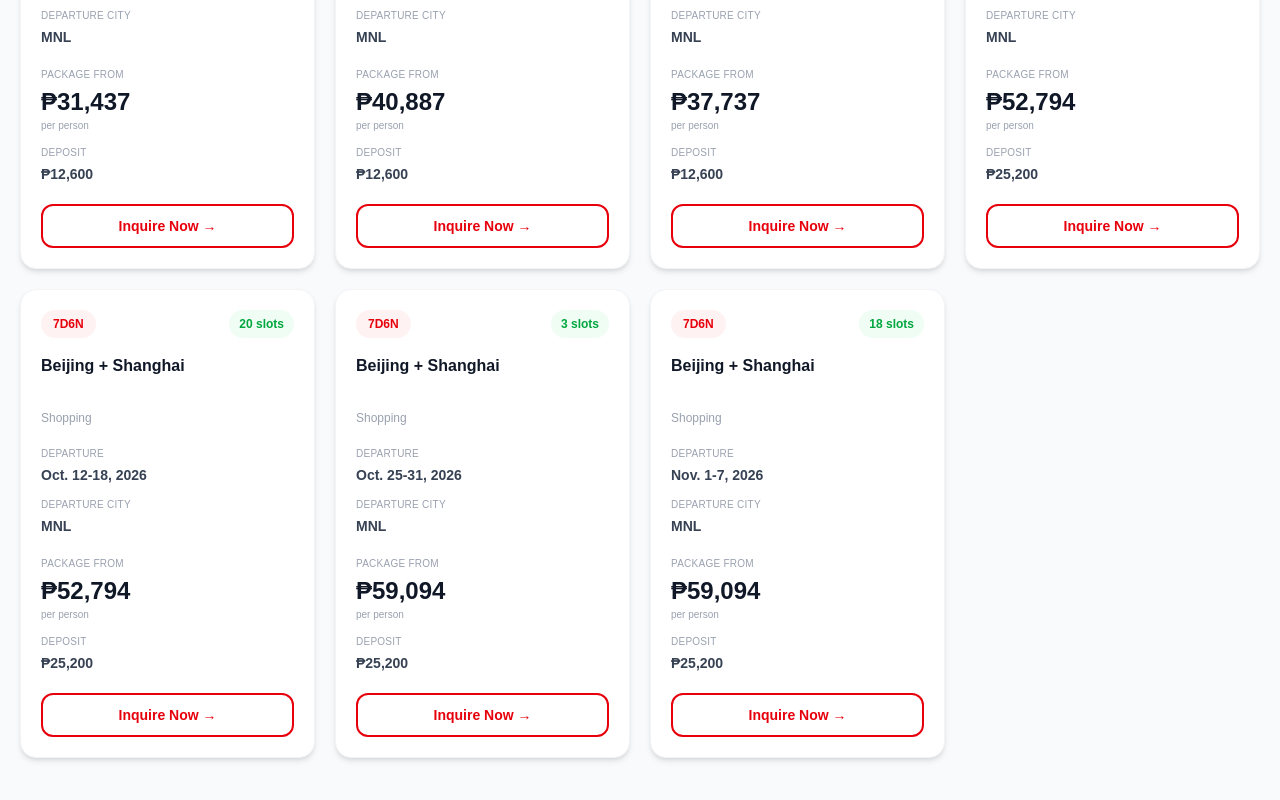
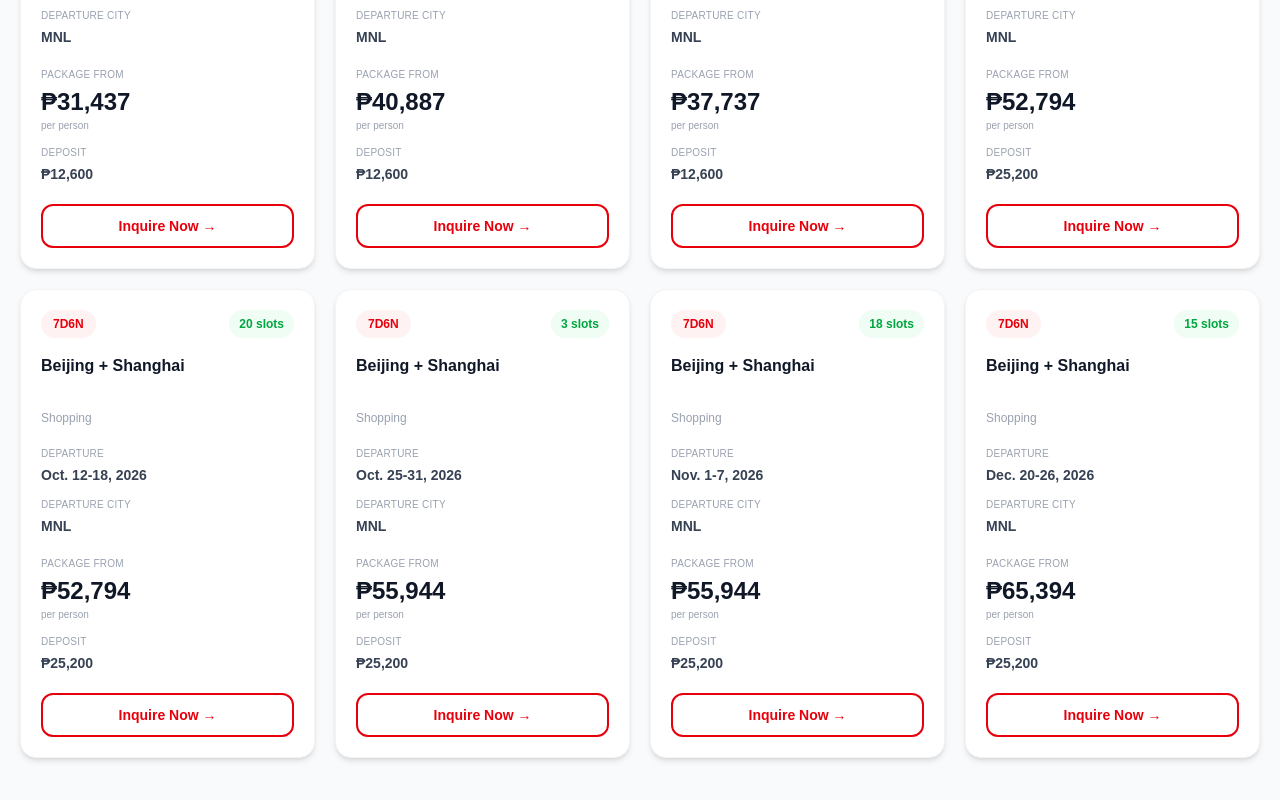
Before and after one commit to chingutravelandtours/chingu-website, a Next.js app: page /china-tours in a window 1280 px wide. Shown: the part 2963-3763 px from the top of the page. Built offline with nearby package versions, Linux system fonts and the light colour scheme.

Commit message:
Update page.tsx

```diff
--- a/app/china-tours/page.tsx
+++ b/app/china-tours/page.tsx
@@ -297,7 +297,7 @@ const packages: Package[] = [
   duration: "7D6N",
   dates: "Oct. 25-31, 2026",
   city: "MNL",
-  price: 938 * USD_TO_PHP,
+  price: 888 * USD_TO_PHP,
   slots: 3,
   deposit: 400 * USD_TO_PHP,
 },
@@ -308,8 +308,19 @@ const packages: Package[] = [
   duration: "7D6N",
   dates: "Nov. 1-7, 2026",
   city: "MNL",
-  price: 938 * USD_TO_PHP,
+  price: 888 * USD_TO_PHP,
   slots: 18,
+  deposit: 400 * USD_TO_PHP,
+},
+
+  {
+  title: "Beijing + Shanghai",
+  subtitle: "Shopping",
+  duration: "7D6N",
+  dates: "Dec. 20-26, 2026",
+  city: "MNL",
+  price: 1038 * USD_TO_PHP,
+  slots: 15,
   deposit: 400 * USD_TO_PHP,
 },
 ];
```
